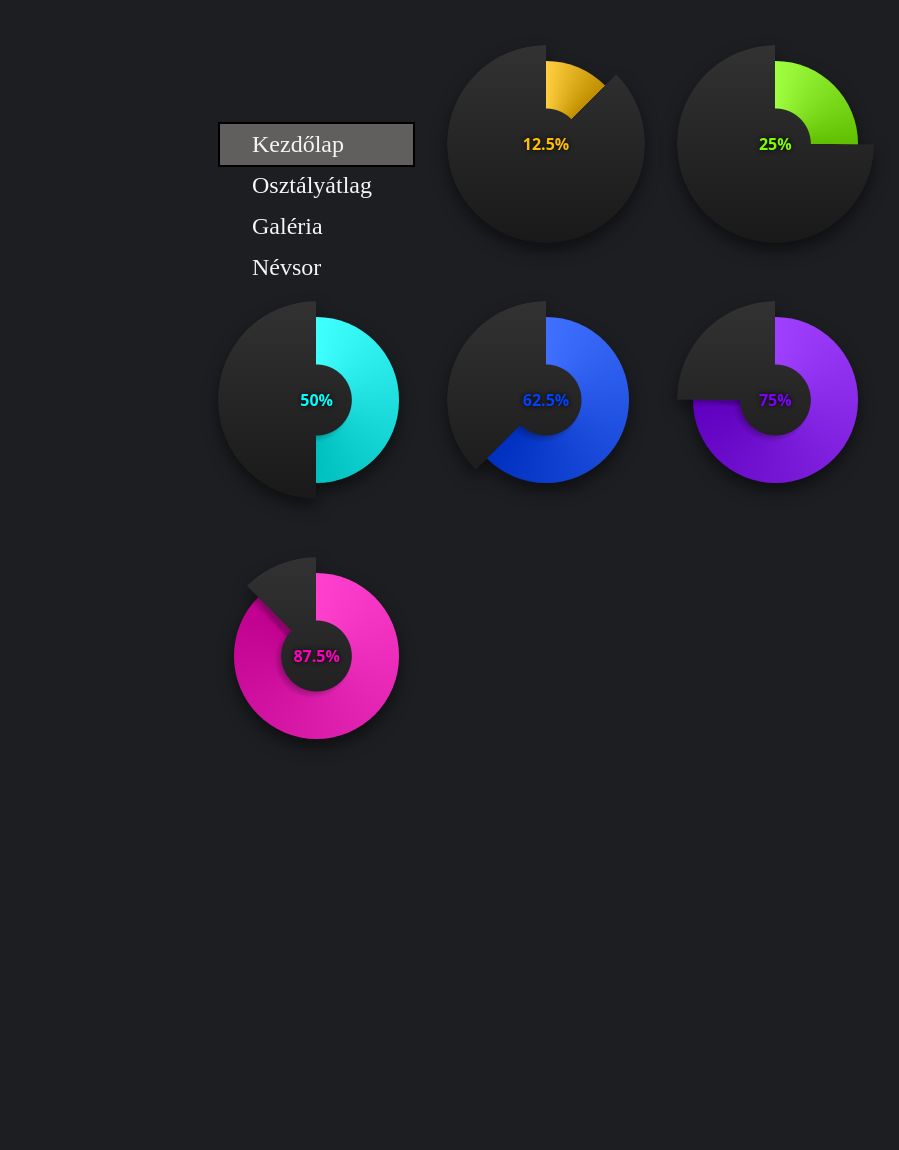
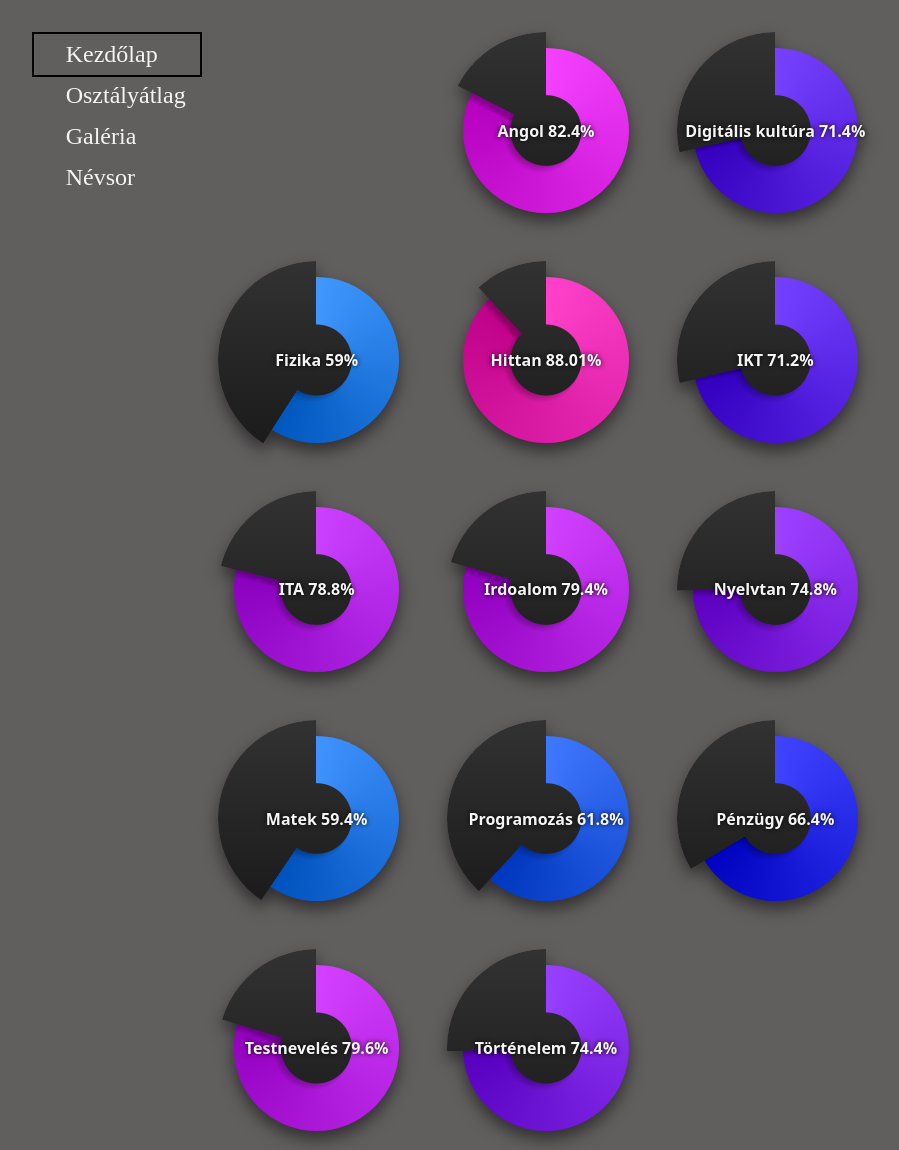
Before and after one commit to suranyiszabolcs/Oszt-ly-Weboldal, a plain HTML site: page osztalyatlag.html in a window 1280 px wide. Shown: the whole page, without its empty margins (94-993 px from the left). Before the commit the page ends 800 px from the top, so only its background shows below. Drawn offline with Linux system fonts and the light colour scheme.

Commit message:
diagramm.,táblázat háttér fix.menü  félig fix

```diff
--- a/osztalyatlag.html
+++ b/osztalyatlag.html
@@ -19,12 +19,20 @@
           </ul>
         </nav>
 
-        <div class="circle-diagram" style="--percent: 12.5">12.5%</div>
-        <div class="circle-diagram" style="--percent: 25">25%</div>
-        <div class="circle-diagram" style="--percent: 50">50%</div>
-        <div class="circle-diagram" style="--percent: 62.5">62.5%</div>
-        <div class="circle-diagram" style="--percent: 75">75%</div>
-        <div class="circle-diagram" style="--percent: 87.5">87.5%</div>
+        <div class="circle-diagram" style="--percent: 82.4">Angol 82.4%</div>
+        <div class="circle-diagram" style="--percent: 71.4">Digitális kultúra 71.4%</div>
+        <div class="circle-diagram" style="--percent: 59">Fizika 59%</div>
+        <div class="circle-diagram" style="--percent: 88.01">Hittan 88.01%</div>
+        <div class="circle-diagram" style="--percent: 71.2"> IKT 71.2%</div>
+        <div class="circle-diagram" style="--percent: 78.8"> ITA 78.8%</div>
+        <div class="circle-diagram" style="--percent: 79.4">Irdoalom 79.4%</div>
+        <div class="circle-diagram" style="--percent: 74.8">Nyelvtan 74.8%</div>
+        <div class="circle-diagram" style="--percent: 59.4">Matek 59.4%</div>
+        <div class="circle-diagram" style="--percent: 61.8">Programozás 61.8%</div>
+        <div class="circle-diagram" style="--percent: 66.4">Pénzügy 66.4%</div>
+        <div class="circle-diagram" style="--percent: 79.6">Testnevelés 79.6%</div>
+        <div class="circle-diagram" style="--percent: 74.4">Történelem 74.4%</div>
+
 
 </body>
 </html>
--- a/style.css
+++ b/style.css
@@ -9,6 +9,8 @@ body{
 	padding-left: 18px;
 	border-radius: 0px;
 	border: 2px solid #000000;
+	margin-bottom: auto;
+	margin-right: 400px;
 }
 #menu ul, #menu li {
 	margin: 0 auto;
@@ -103,7 +105,7 @@ table{
 table.tablegaleria {
 	font-family: "Times New Roman", Times, serif;
 	border: 1px solid #615E5E;
-	background-color: #F5F5F5;
+	background-color: #615E5E;
 	width: 100%;
 	height: 850px;
   }
@@ -112,7 +114,7 @@ table.tablegaleria {
   }
   table.tablegaleria tbody td {
 	font-size: 15px;
-	color: #F5F5F5;
+	color: #615E5E;
   }
 
   body{
@@ -154,7 +156,7 @@ body {
   grid-template-columns: repeat(auto-fit, minmax(10rem, 1fr));
   place-items: center;
   gap: 2rem;
-  background-color: #1D1E22;
+  background-color: #615E5E;
 }
 .circle-diagram{
   --degree: calc(360deg / 100 * var(--percent));
@@ -173,7 +175,7 @@ body {
   place-items: center;
   font-weight: 700;
   font-family: system-ui, sans-serif;
-  color: var(--accent-color);
+  color: #F5F5F5;
   text-shadow: 0 0 5px rgb(0 0 0);
   cursor: pointer;
 }
@@ -203,8 +205,6 @@ body {
     );
 
 
-
-
 }
 .circle-diagram::after{
   inset: 0;
```
